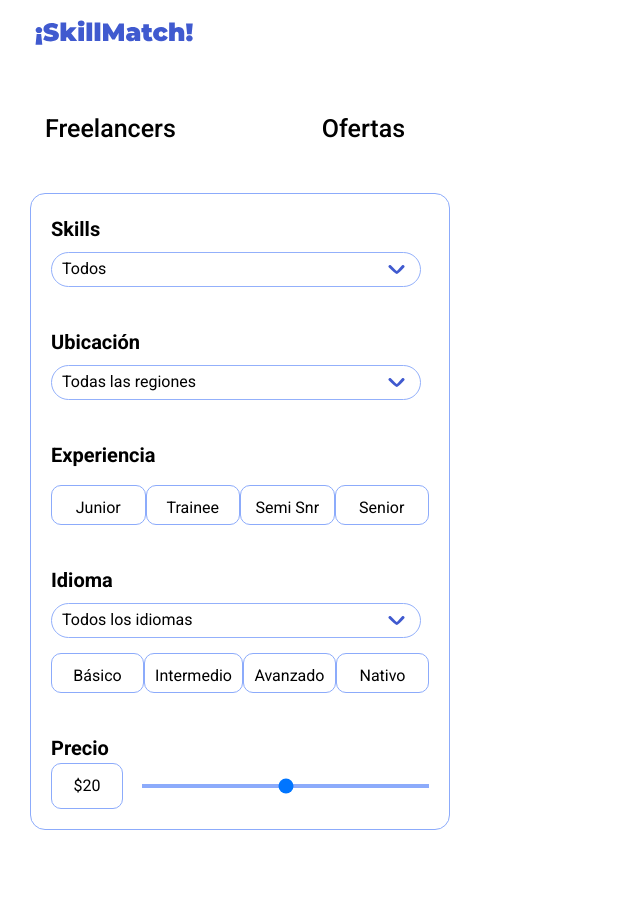
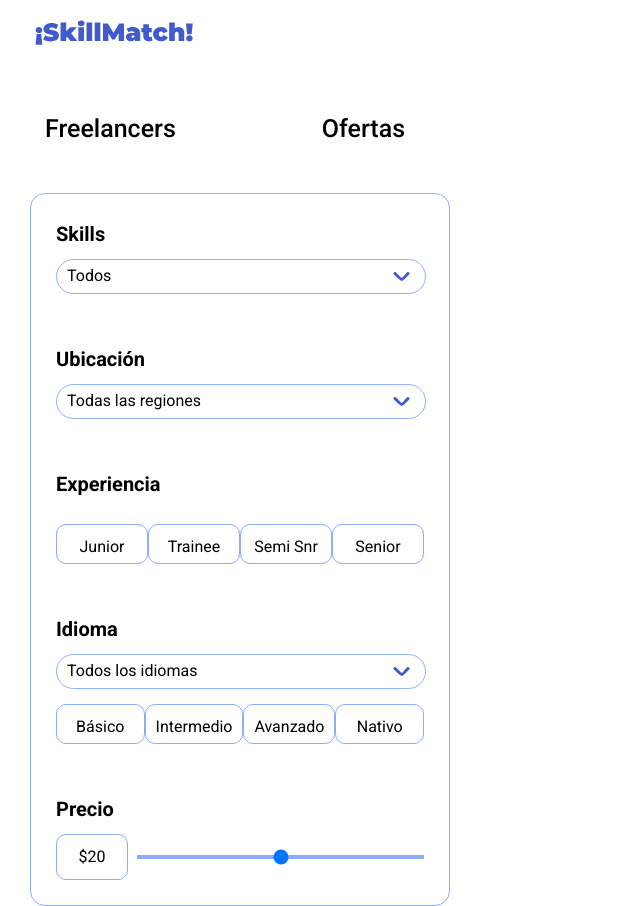
Before and after one commit to No-Country-simulation/s16-15-t-php-react, a React (Vite) app in the folder Frontend/: page /browser in a window 1280 px wide. Shown: the whole page, without its empty margins (0-640 px from the left). Before the commit the page ends 830 px from the top, so only its background shows below. Built offline with nearby package versions, Linux system fonts and the light colour scheme.

Commit message:
fix problem proptypes in select component and fix styles in BrowserFilters

```diff
--- a/Frontend/src/components/select/Select.jsx
+++ b/Frontend/src/components/select/Select.jsx
@@ -3,7 +3,7 @@ import styles from '../../styles/select.module.css'
 import { useState } from 'react'
 import arrow from '../../assets/arrow.svg'
 
-const Select = ({ id, label, options }) => {
+const Select = ({ options }) => {
   const [selectedOption, setSelectedOption] = useState(options[0].label);
   const [isOpen, setIsOpen] = useState(false);
 
@@ -14,7 +14,6 @@ const Select = ({ id, label, options }) => {
 
   return (
     <div className={styles.selectContainer}>
-      <label htmlFor={id}>{label}</label>
       <div className={`${styles.select} ${isOpen ? styles.open : ''}`} onClick={() => setIsOpen(!isOpen)}>
         {selectedOption}
         <img src={arrow} alt="arrow icon" className={`${styles.arrowIcon} ${isOpen ? styles.rotate : ''}`} />
@@ -35,9 +34,6 @@ const Select = ({ id, label, options }) => {
 }
 
 Select.propTypes = {
-  id: PropTypes.string.isRequired,
-  name: PropTypes.string.isRequired,
-  label: PropTypes.string.isRequired,
   options: PropTypes.arrayOf(
     PropTypes.shape({
       value: PropTypes.string.isRequired,
--- a/Frontend/src/styles/browserFilters.module.css
+++ b/Frontend/src/styles/browserFilters.module.css
@@ -10,13 +10,14 @@
 .filtersTitle{
   font-size: 20px;
   font-weight: 600;
+  padding-bottom: 10px;
 }
 
 .browserSections{
   display: flex;
   justify-content: center;
   flex-direction: column;
-  padding: 20px;
+  padding: 25px;
 }
 
 .btnSection{
```
